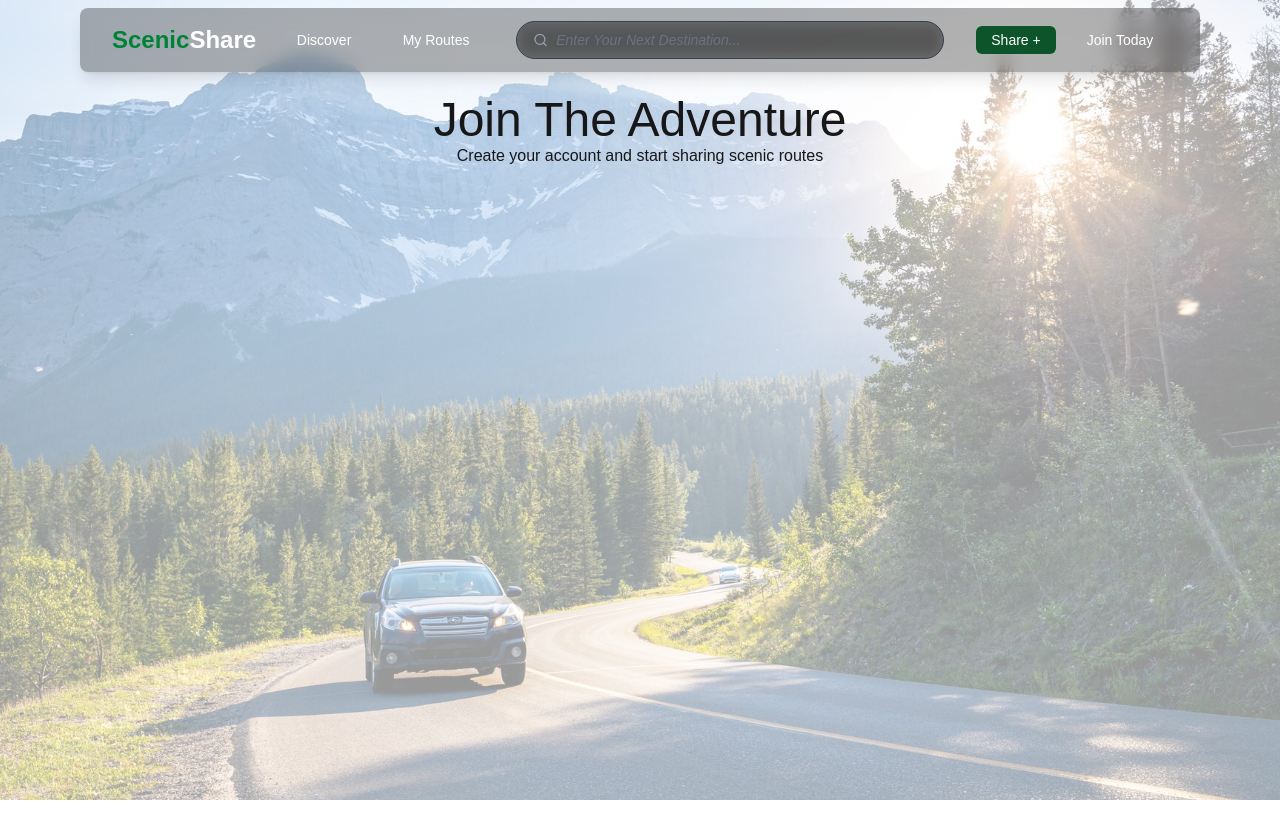
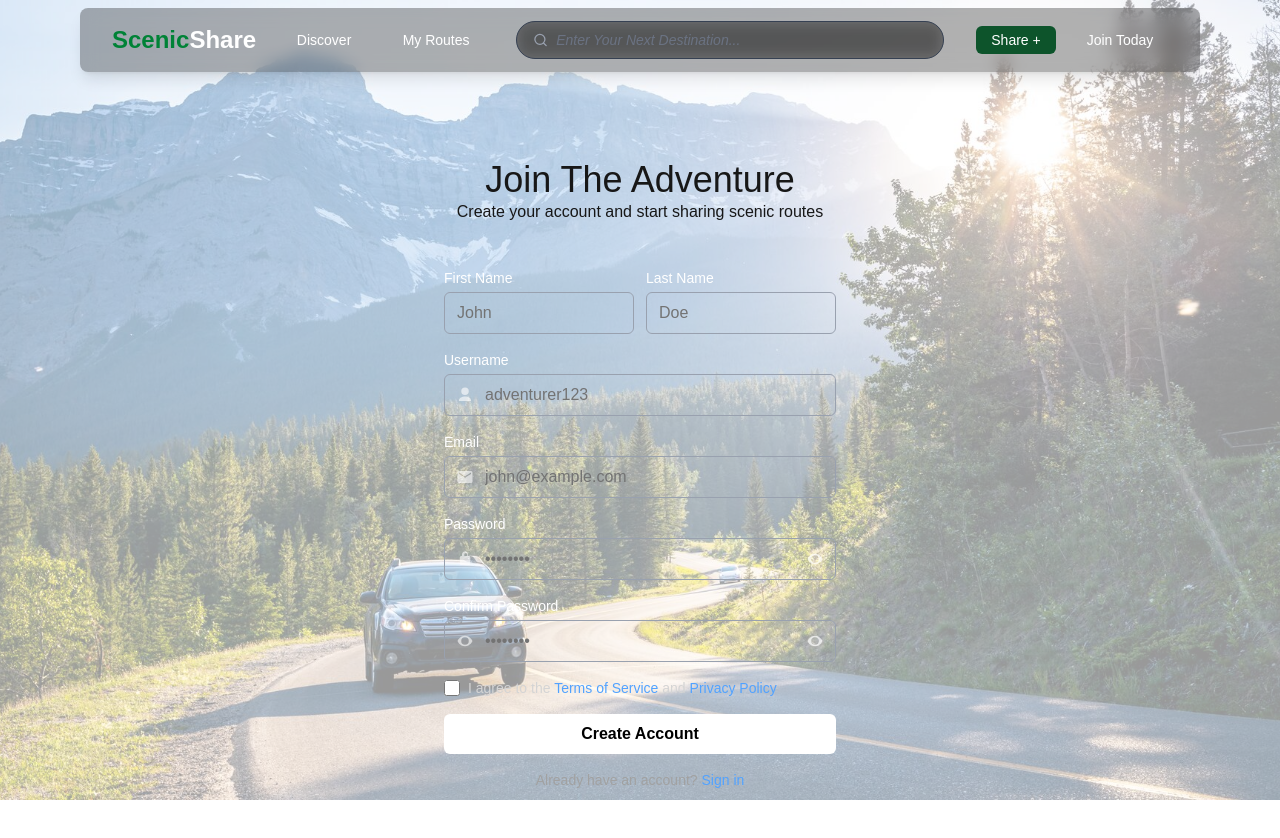
Before and after one commit to JohnL0919/ScenicShare, a Next.js app in the folder scenicshare-frontend/: page /registration-page in a window 1280 px wide. Shown: the top 838 px of the page. Built offline with nearby package versions, Linux system fonts and the light colour scheme.

Commit message:
created firebase.js + worked on revamping the registration form.

```diff
--- a/scenicshare-frontend/package.json
+++ b/scenicshare-frontend/package.json
@@ -15,6 +15,7 @@
     "@mui/icons-material": "^7.3.2",
     "@mui/joy": "^5.0.0-beta.52",
     "@mui/material": "^7.3.2",
+    "firebase": "^12.3.0",
     "next": "15.5.3",
     "react": "19.1.0",
     "react-dom": "19.1.0"
--- a/scenicshare-frontend/src/app/landing-page/components/NavBar.tsx
+++ b/scenicshare-frontend/src/app/landing-page/components/NavBar.tsx
@@ -3,6 +3,7 @@
 import { useState } from "react";
 import Button from "./Button";
 import SearchBar from "./SearchBar";
+import Link from "next/link";
 
 export default function NavBar() {
   const [isOpen, setIsOpen] = useState(false);
@@ -13,7 +14,9 @@ export default function NavBar() {
         <div className="flex justify-between h-16 items-center">
           <div className="flex-shrink-0 flex items-center">
             <h1 className="text-xl sm:text-2xl font-bold text-white">
-              <span className="text-green-700">Scenic</span>Share
+              <Link href="/landing-page">
+                <span className="text-green-700">Scenic</span>Share
+              </Link>
             </h1>
           </div>
 
--- a/scenicshare-frontend/src/app/registration-page/components/Header.tsx
+++ b/scenicshare-frontend/src/app/registration-page/components/Header.tsx
@@ -1,7 +1,7 @@
 export default function Header() {
   return (
-    <div className="flex flex-col justify-center items-center mt-[6rem]">
-      <h1 className="text-5xl">Join The Adventure</h1>
+    <div className="flex flex-col justify-center items-center mt-[10rem]">
+      <h1 className="text-4xl">Join The Adventure</h1>
       <h5 className="text-md">
         Create your account and start sharing scenic routes
       </h5>
--- /dev/null
+++ b/scenicshare-frontend/src/app/registration-page/components/RegistrationForm.tsx
@@ -0,0 +1,208 @@
+import type { Metadata } from "next";
+
+export const metadata: Metadata = {
+  title: "Create Account",
+};
+
+export default function RegistrationForm() {
+  return (
+    <main className="max-h-screen text-white flex items-center justify-center px-4 mt-[1rem]">
+      <div className="w-full max-w-md  rounded-xl p-6 md:p-7 ">
+        <form className="space-y-4">
+          {/* Name */}
+          <div className="grid grid-cols-2 gap-3">
+            <div>
+              <label htmlFor="firstName" className="block text-sm mb-1">
+                First Name
+              </label>
+              <input
+                id="firstName"
+                type="text"
+                placeholder="John"
+                className="w-full rounded-md border-gray-400 border-1 px-3 py-2 placeholder-neutral-500 focus:outline-none focus:ring-2 focus:ring-blue-500"
+              />
+            </div>
+            <div>
+              <label htmlFor="lastName" className="block text-sm mb-1">
+                Last Name
+              </label>
+              <input
+                id="lastName"
+                type="text"
+                placeholder="Doe"
+                className="w-full rounded-md border-gray-400 border-1 px-3 py-2 placeholder-neutral-500 focus:outline-none focus:ring-2 focus:ring-blue-500"
+              />
+            </div>
+          </div>
+
+          {/* Username */}
+          <div>
+            <label htmlFor="username" className="block text-sm mb-1">
+              Username
+            </label>
+            <div className="relative">
+              <span className="pointer-events-none absolute left-3 top-1/2 -translate-y-1/2 opacity-60">
+                {/* user icon */}
+                <svg
+                  width="18"
+                  height="18"
+                  viewBox="0 0 24 24"
+                  fill="currentColor"
+                >
+                  <path d="M12 12a5 5 0 1 0-5-5 5 5 0 0 0 5 5Zm0 2c-4.418 0-8 2.239-8 5v1h16v-1c0-2.761-3.582-5-8-5Z" />
+                </svg>
+              </span>
+              <input
+                id="username"
+                type="text"
+                placeholder="adventurer123"
+                className="w-full rounded-md border-gray-400 border-1 pl-10 pr-3 py-2 placeholder-neutral-500 focus:outline-none focus:ring-2 focus:ring-blue-500"
+              />
+            </div>
+          </div>
+
+          {/* Email */}
+          <div>
+            <label htmlFor="email" className="block text-sm mb-1">
+              Email
+            </label>
+            <div className="relative">
+              <span className="pointer-events-none absolute left-3 top-1/2 -translate-y-1/2 opacity-60">
+                {/* mail icon */}
+                <svg
+                  width="18"
+                  height="18"
+                  viewBox="0 0 24 24"
+                  fill="currentColor"
+                >
+                  <path d="M20 4H4a2 2 0 0 0-2 2v12a2 2 0 0 0 2 2h16a2 2 0 0 0 2-2V6a2 2 0 0 0-2-2Zm0 4-8 5L4 8V6l8 5 8-5Z" />
+                </svg>
+              </span>
+              <input
+                id="email"
+                type="email"
+                placeholder="john@example.com"
+                className="w-full rounded-md border-gray-400 border-1 pl-10 pr-3 py-2 placeholder-neutral-500 focus:outline-none focus:ring-2 focus:ring-blue-500"
+              />
+            </div>
+          </div>
+
+          {/* Password */}
+          <div>
+            <label htmlFor="password" className="block text-sm mb-1">
+              Password
+            </label>
+            <div className="relative">
+              <span className="pointer-events-none absolute left-3 top-1/2 -translate-y-1/2 opacity-60">
+                {/* lock icon */}
+                <svg
+                  width="18"
+                  height="18"
+                  viewBox="0 0 24 24"
+                  fill="currentColor"
+                >
+                  <path d="M17 8h-1V6a4 4 0 0 0-8 0v2H7a2 2 0 0 0-2 2v8a2 2 0 0 0 2 2h10a2 2 0 0 0 2-2v-8a2 2 0 0 0-2-2Zm-6 0V6a2 2 0 0 1 4 0v2h-4Z" />
+                </svg>
+              </span>
+              <input
+                id="password"
+                type="password"
+                placeholder="••••••••"
+                className="w-full rounded-md border-gray-400 border-1 pl-10 pr-10 py-2 placeholder-neutral-500 focus:outline-none focus:ring-2 focus:ring-blue-500"
+              />
+              <button
+                type="button"
+                aria-label="toggle password"
+                className="absolute right-3 top-1/2 -translate-y-1/2 opacity-70 hover:opacity-100"
+              >
+                {/* eye icon (non-functional) */}
+                <svg
+                  width="18"
+                  height="18"
+                  viewBox="0 0 24 24"
+                  fill="currentColor"
+                >
+                  <path d="M12 5C5 5 2 12 2 12s3 7 10 7 10-7 10-7-3-7-10-7Zm0 12a5 5 0 1 1 5-5 5 5 0 0 1-5 5Z" />
+                </svg>
+              </button>
+            </div>
+          </div>
+
+          {/* Confirm Password */}
+          <div>
+            <label htmlFor="confirmPassword" className="block text-sm mb-1">
+              Confirm Password
+            </label>
+            <div className="relative">
+              <span className="pointer-events-none absolute left-3 top-1/2 -translate-y-1/2 opacity-60">
+                <svg
+                  width="18"
+                  height="18"
+                  viewBox="0 0 24 24"
+                  fill="currentColor"
+                >
+                  <path d="M12 5C5 5 2 12 2 12s3 7 10 7 10-7 10-7-3-7-10-7Zm0 12a5 5 0 1 1 5-5 5 5 0 0 1-5 5Z" />
+                </svg>
+              </span>
+              <input
+                id="confirmPassword"
+                type="password"
+                placeholder="••••••••"
+                className="w-full rounded-md border-gray-400 border-1 pl-10 pr-10 py-2 placeholder-neutral-500 focus:outline-none focus:ring-2 focus:ring-blue-500"
+              />
+              <button
+                type="button"
+                aria-label="toggle password"
+                className="absolute right-3 top-1/2 -translate-y-1/2 opacity-70 hover:opacity-100"
+              >
+                <svg
+                  width="18"
+                  height="18"
+                  viewBox="0 0 24 24"
+                  fill="currentColor"
+                >
+                  <path d="M12 5C5 5 2 12 2 12s3 7 10 7 10-7 10-7-3-7-10-7Zm0 12a5 5 0 1 1 5-5 5 5 0 0 1-5 5Z" />
+                </svg>
+              </button>
+            </div>
+          </div>
+
+          {/* Terms */}
+          <div className="flex items-start gap-2 text-sm">
+            <input
+              id="terms"
+              type="checkbox"
+              className="mt-0.5 h-4 w-4 rounded  border-gray-400 border-1 text-blue-500 focus:ring-blue-500"
+            />
+            <label htmlFor="terms" className="text-neutral-300">
+              I agree to the{" "}
+              <a className="text-blue-400 hover:underline" href="#">
+                Terms of Service
+              </a>{" "}
+              and{" "}
+              <a className="text-blue-400 hover:underline" href="#">
+                Privacy Policy
+              </a>
+            </label>
+          </div>
+
+          {/* Button */}
+          <button
+            type="button"
+            className="w-full rounded-md bg-white py-2 font-semibold text-black hover:bg-neutral-200 transition"
+          >
+            Create Account
+          </button>
+
+          {/* Sign in */}
+          <p className="text-center text-sm text-neutral-400">
+            Already have an account?{" "}
+            <a className="text-blue-400 hover:underline" href="/signin">
+              Sign in
+            </a>
+          </p>
+        </form>
+      </div>
+    </main>
+  );
+}
--- a/scenicshare-frontend/src/app/registration-page/page.tsx
+++ b/scenicshare-frontend/src/app/registration-page/page.tsx
@@ -1,11 +1,12 @@
 import NavBar from "../landing-page/components/NavBar";
 import Image from "next/image";
 import Header from "./components/Header";
+import RegistrationForm from "./components/RegistrationForm";
 
 export default function Home() {
   return (
-    <div className="relative min-h-screen">
-      <div className="fixed inset-0 w-full h-full z-0">
+    <div className="relative min-h-screen ">
+      <div className="fixed inset-0 w-full h-full z-0 ">
         <Image
           src="/scenic1.jpg"
           alt="Scenic background"
@@ -22,6 +23,7 @@ export default function Home() {
       <main className="relative z-10 min-h-screen justify-center">
         <NavBar />
         <Header />
+        <RegistrationForm />
       </main>
     </div>
   );
--- /dev/null
+++ b/scenicshare-frontend/src/contexts/authContexts/index.jsx
@@ -0,0 +1,39 @@
+import { auth } from "@/firebase/firebase";
+import { useEffect, useState, useContext, createContext } from "react";
+import { onAuthStateChanged } from "firebase/auth";
+
+const AuthContext = createContext();
+
+export function AuthProvider({ children }) {
+  const [currentUser, setCurrentUser] = useState(null);
+  const [userLoggedIn, setUserLoggedIn] = useState(false);
+  const [loading, setLoading] = useState(true);
+
+  useEffect(() => {
+    const unsubscribe = onAuthStateChanged(auth, initializeUser);
+    return unsubscribe;
+  }, []);
+
+  async function initializeUser(user) {
+    if (user) {
+      setCurrentUser({ ...user });
+      setUserLoggedIn(true);
+    } else {
+      setCurrentUser(null);
+      setUserLoggedIn(false);
+    }
+    setLoading(false);
+  }
+
+  const value = {
+    currentUser,
+    userLoggedIn,
+    loading,
+  };
+
+  return (
+    <AuthContext.Provider value={value}>
+      {!loading && children}
+    </AuthContext.Provider>
+  );
+}
```
Also changed, not shown: 1 other file (tests, documents, lock files or other folders).
